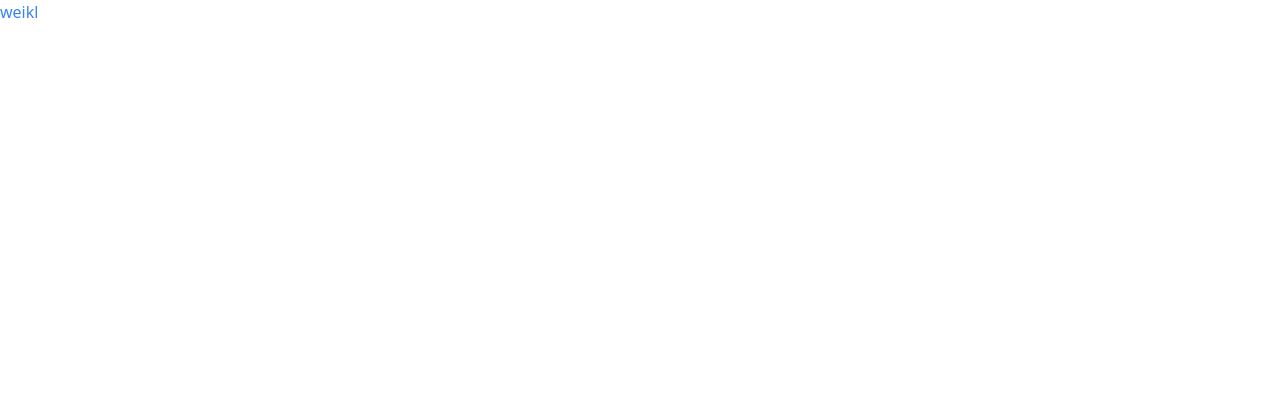
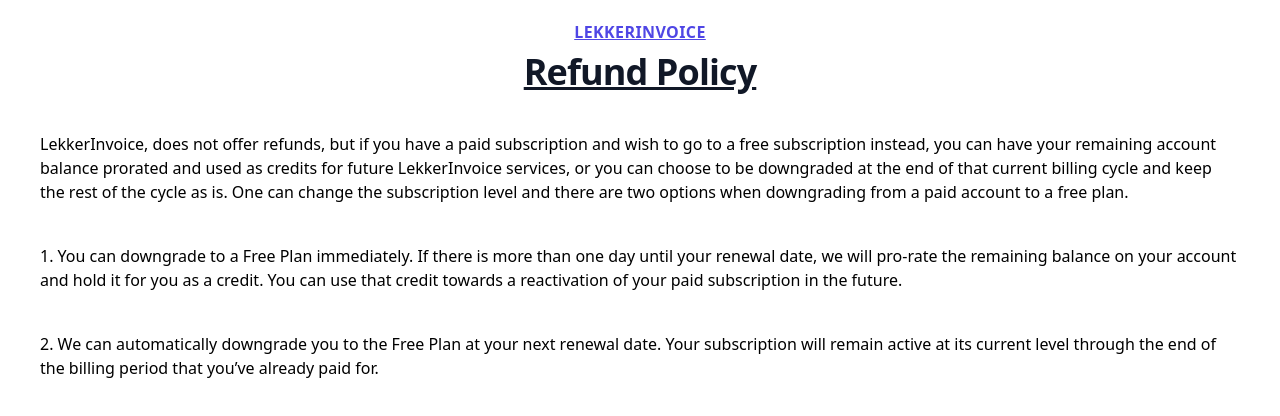
Before and after one commit to hqmhc/lekker-web, a React (Create React App) app: page / in a window 1280 px wide. Shown: the top 416 px of the page. Built offline with nearby package versions, Linux system fonts and the light colour scheme.

Commit message:
add refund policy page

```diff
--- a/src/App.js
+++ b/src/App.js
@@ -1,10 +1,10 @@
-import logo from './logo.svg';
-import './App.css';
+
+import RefundPolicy from './pages/RefundPolicy';
 
 function App() {
   return (
-    <div className="text-blue-500">
-     <p>weikl</p>
+    <div>
+    <RefundPolicy/>
 
     </div>
   );
--- /dev/null
+++ b/src/pages/RefundPolicy.jsx
@@ -0,0 +1,43 @@
+import React from "react";
+
+
+const RefundPolicy = () => {
+return (
+	<div>
+<div className="px-10">
+		<div className="py-5">	<div className="lg:text-center    h-30 ">
+          <h2 className="text-base text-indigo-600 font-semibold tracking-wide uppercase underline text-blue-800">LekkerInvoice</h2>
+          <p className="mt-2 text-3xl  underline leading-8 font-bold tracking-tight text-gray-900 sm:text-4xl">
+            Refund Policy </p>
+</div>
+        </div>
+
+<div className="py-5" >
+	<p >
+LekkerInvoice, does not offer refunds, but if you have a paid subscription and wish to go to a free subscription instead, you can have your remaining account balance prorated and used as credits for future LekkerInvoice services, or you can choose to be downgraded at the end of that current billing cycle and keep the rest of the cycle as is.
+One can change the subscription level and there are two options when downgrading from a paid account to a free plan.
+</p>
+</div>
+<div>
+	<div className="py-5">
+<p>1. You
+can downgrade to a Free Plan immediately. If there is more than one day until your renewal date, we will pro-rate the remaining balance on your account and hold it for you as a credit. You can use that credit towards a reactivation of your paid subscription in the future.
+</p>
+</div>
+
+
+<div className="py-5">
+<p>
+2. We can automatically downgrade you to the Free Plan at your next renewal date. Your subscription will remain active at its current level through the end of the billing period that you’ve already paid for.
+</p>
+</div>
+</div>
+
+	</div>
+
+
+	</div>
+);
+};
+
+export default RefundPolicy;
--- a/tailwind.config.js
+++ b/tailwind.config.js
@@ -1,8 +1,8 @@
 /** @type {import('tailwindcss').Config} */
 module.exports = {
-  content: ["./src/**/*.{html,js}"],
+  content: ['./src/**/*.{js,jsx,ts,tsx}'],
   theme: {
     extend: {},
   },
   plugins: [],
-}
+};
```
